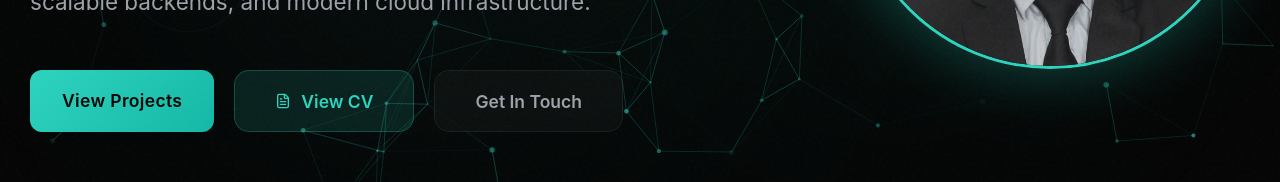
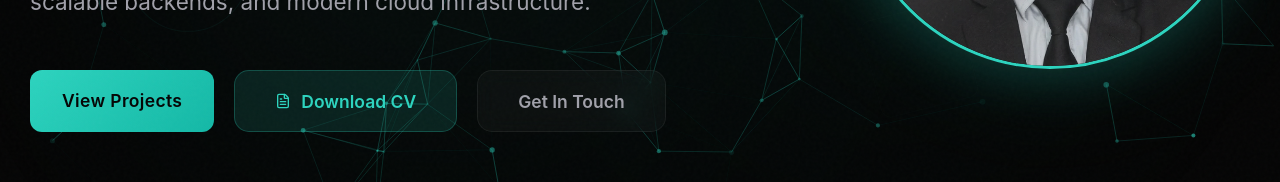
Before and after one commit to Dhruv1249/portfolio-all, a Next.js app: page / in a window 1280 px wide. Shown: the part 531-713 px from the top of the page. Built offline with nearby package versions, Linux system fonts and the light colour scheme; no server answers.

Commit message:
Updated url

```diff
--- a/app/components/Navbar.tsx
+++ b/app/components/Navbar.tsx
@@ -74,8 +74,7 @@ export default function Navbar() {
           ))}
           <motion.a
             href={personalInfo.resume}
-            target="_blank"
-            rel="noopener noreferrer"
+            download="Dhruv_Resume.pdf"
             initial={{ opacity: 0, scale: 0.9 }}
             animate={{ opacity: 1, scale: 1 }}
             transition={{ delay: 0.75 }}
@@ -312,8 +311,7 @@ export default function Navbar() {
               ))}
               <motion.a
                 href={personalInfo.resume}
-                target="_blank"
-                rel="noopener noreferrer"
+                download="Dhruv_Resume.pdf"
                 onClick={() => setMobileOpen(false)}
                 initial={{ opacity: 0, x: -20 }}
                 animate={{ opacity: 1, x: 0 }}
--- a/app/data/portfolio-data.ts
+++ b/app/data/portfolio-data.ts
@@ -9,7 +9,7 @@ export const personalInfo = {
   phone: "+91 7876503573",
   github: "https://github.com/Dhruv1249",
   linkedin: "https://linkedin.com/in/dhruv-ds",
-  resume: "https://drive.google.com/file/d/15CVRIhP6VVB5kUqO5F8Q3rXjhrVvOvqI/view?usp=sharing",
+  resume: "https://drive.google.com/uc?export=download&id=1o-ec9gvMQjyXs09q_XlcKj9pg4hgCIqx",
 };
 
 export const aboutText =
--- a/app/sections/HeroSection.tsx
+++ b/app/sections/HeroSection.tsx
@@ -109,8 +109,7 @@ export default function HeroSection() {
             </a>
             <a
               href={personalInfo.resume}
-              target="_blank"
-              rel="noopener noreferrer"
+              download="Dhruv_Resume.pdf"
               className="px-8 py-3.5 rounded-xl text-sm font-semibold inline-flex items-center gap-2 transition-all duration-400"
               style={{
                 color: "var(--accent)",
@@ -130,7 +129,7 @@ export default function HeroSection() {
                 e.currentTarget.style.boxShadow = "none";
               }}
             >
-              <FileText size={16} /> View CV
+              <FileText size={16} /> Download CV
             </a>
             <a
               href="#contact"
```
